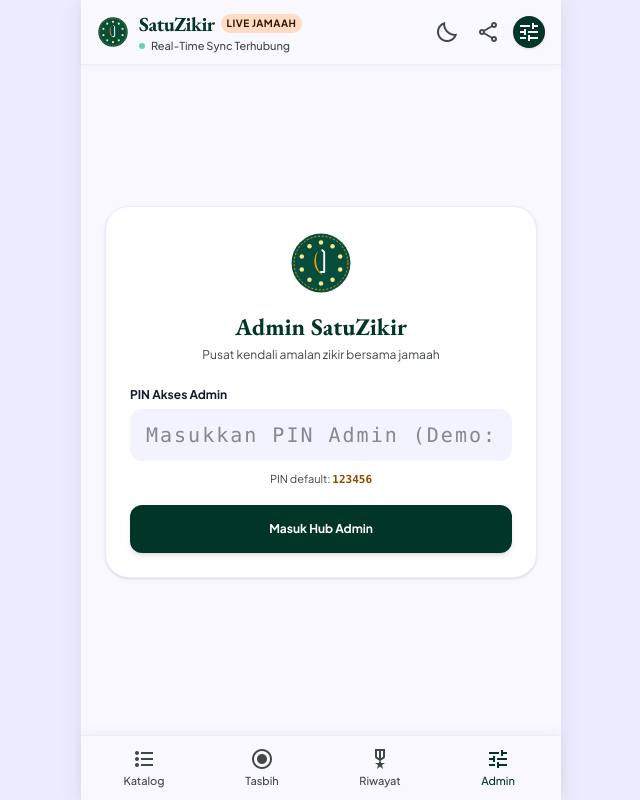
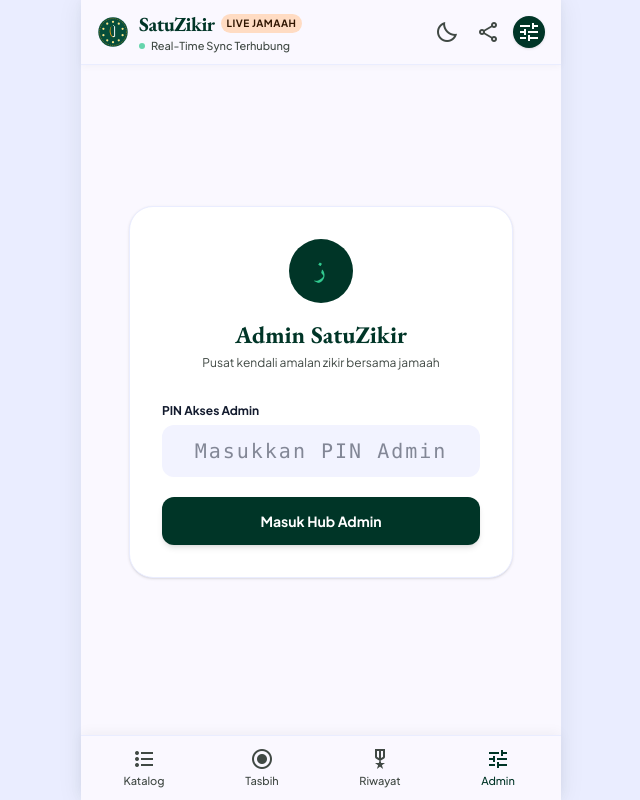
Before and after one commit to ilmi232/SatuZikir, a Next.js app: page /admin/login in a window 1280 px wide. Shown: the whole page, without its empty margins (319-959 px from the left). Built offline with nearby package versions, Linux system fonts and the light colour scheme.

Commit message:
fix(ui): remove fake data metrics from admin and campaign cards, and remove default 123456 PIN hint

```diff
--- a/src/app/admin/login/page.tsx
+++ b/src/app/admin/login/page.tsx
@@ -19,49 +19,47 @@
       sessionStorage.setItem('satuzikir_admin_auth', 'true');
       router.push('/admin');
     } else {
-      setError('PIN Admin salah. Default PIN demo adalah 123456.');
+      setError('PIN Admin salah. Silakan coba lagi.');
     }
   };
 
   return (
     <div className="flex-1 flex flex-col items-center justify-center p-6 min-h-[60vh]">
-      <div className="w-full bg-white rounded-3xl p-6 shadow-sm border border-[#eaedff] text-center space-y-4">
-        <div className="w-16 h-16 mx-auto flex items-center justify-center">
-          <SatuZikirLogo className="w-16 h-16" />
+      <div className="w-full max-w-sm bg-white rounded-3xl p-8 shadow-sm border border-[#eaedff]">
+        <div className="flex flex-col items-center mb-8">
+          <div className="w-16 h-16 rounded-full bg-[#003527] flex items-center justify-center mb-4">
+            <span className="text-[#31c98f] font-arabic text-2xl font-bold">ز</span>
           </div>
-
-        <div>
           <h1 className="font-headline text-2xl text-[#003527] font-bold">Admin SatuZikir</h1>
-          <p className="text-xs text-[#404944] mt-1">
+          <p className="text-xs text-[#404944] mt-1 text-center">
             Pusat kendali amalan zikir bersama jamaah
           </p>
         </div>
 
         {error && (
-          <div className="p-3 rounded-xl bg-[#ffdad6] text-[#93000a] text-xs font-semibold">
+          <div className="bg-[#ffe4e4] text-[#a00000] text-xs font-semibold p-3 rounded-xl mb-6 text-center animate-in fade-in duration-200">
             {error}
           </div>
         )}
 
-        <form onSubmit={handlePinLogin} className="space-y-4 pt-2">
-          <div className="flex flex-col gap-1.5 text-left">
+        <form onSubmit={handlePinLogin} className="flex flex-col gap-5">
+          <div className="flex flex-col gap-1.5">
             <label className="text-xs font-bold text-[#131b2e]">PIN Akses Admin</label>
+            <div className="flex flex-col gap-1">
               <input
                 type="password"
                 required
                 value={pin}
                 onChange={(e) => setPin(e.target.value)}
-              placeholder="Masukkan PIN Admin (Demo: 123456)"
+                placeholder="Masukkan PIN Admin"
                 className="w-full px-4 py-3 rounded-xl bg-[#f2f3ff] text-[#131b2e] text-center tracking-widest font-mono text-xl outline-none focus:bg-white focus:ring-2 focus:ring-[#003527]"
               />
-            <span className="text-[11px] text-[#404944] text-center mt-1">
-              PIN default: <code className="text-[#904d00] font-bold">123456</code>
-            </span>
+            </div>
           </div>
 
           <button
             type="submit"
-            className="w-full h-12 rounded-xl bg-[#003527] hover:bg-[#064e3b] text-white text-xs font-bold shadow-md transition-all active:scale-[0.98] cursor-pointer"
+            className="w-full py-3.5 bg-[#003527] hover:bg-[#064e3b] text-white font-bold text-sm rounded-xl shadow-md transition-all active:scale-95 cursor-pointer"
           >
             Masuk Hub Admin
           </button>
--- a/src/app/admin/page.tsx
+++ b/src/app/admin/page.tsx
@@ -369,18 +369,18 @@
             <span className="font-headline text-lg text-[#904d00] font-bold mt-0.5 font-mono">
               {totalZikir.toLocaleString()}
             </span>
-            <span className="text-[9px] text-[#904d00] font-semibold">+148/mnt</span>
+            <span className="text-[9px] text-[#904d00] font-semibold">Real-Time</span>
           </div>
 
           <div className="flex flex-col bg-white p-2.5 rounded-2xl shadow-sm border border-[#eaedff] text-center">
             <span className="material-symbols-outlined text-[18px] text-[#003623] mx-auto mb-1">
-              group
+              tour
             </span>
-            <span className="text-[10px] text-[#404944]">Jamaah</span>
+            <span className="text-[10px] text-[#404944]">Total Target</span>
             <span className="font-headline text-lg text-[#131b2e] font-bold mt-0.5 font-mono">
-              1.820
+              {campaigns.reduce((acc, c) => acc + (c.target_count || 0), 0).toLocaleString()}
             </span>
-            <span className="text-[9px] text-[#404944]">Hari ini</span>
+            <span className="text-[9px] text-[#404944]">Butir</span>
           </div>
         </div>
 
--- a/src/components/CampaignCard.tsx
+++ b/src/components/CampaignCard.tsx
@@ -53,7 +53,7 @@
 
         <div className="flex items-center gap-1.5 px-2 py-0.5 rounded-full bg-[#eaedff] text-[#003527] text-[11px] font-medium">
           <span className="w-1.5 h-1.5 rounded-full bg-[#31c98f] animate-pulse" />
-          <span>Live: {Math.floor((campaign.current_count % 300) + 40)} jamaah</span>
+          <span>Majelis Live</span>
         </div>
       </div>
 
```
Lines whose indentation alone changed are shown as unchanged.
